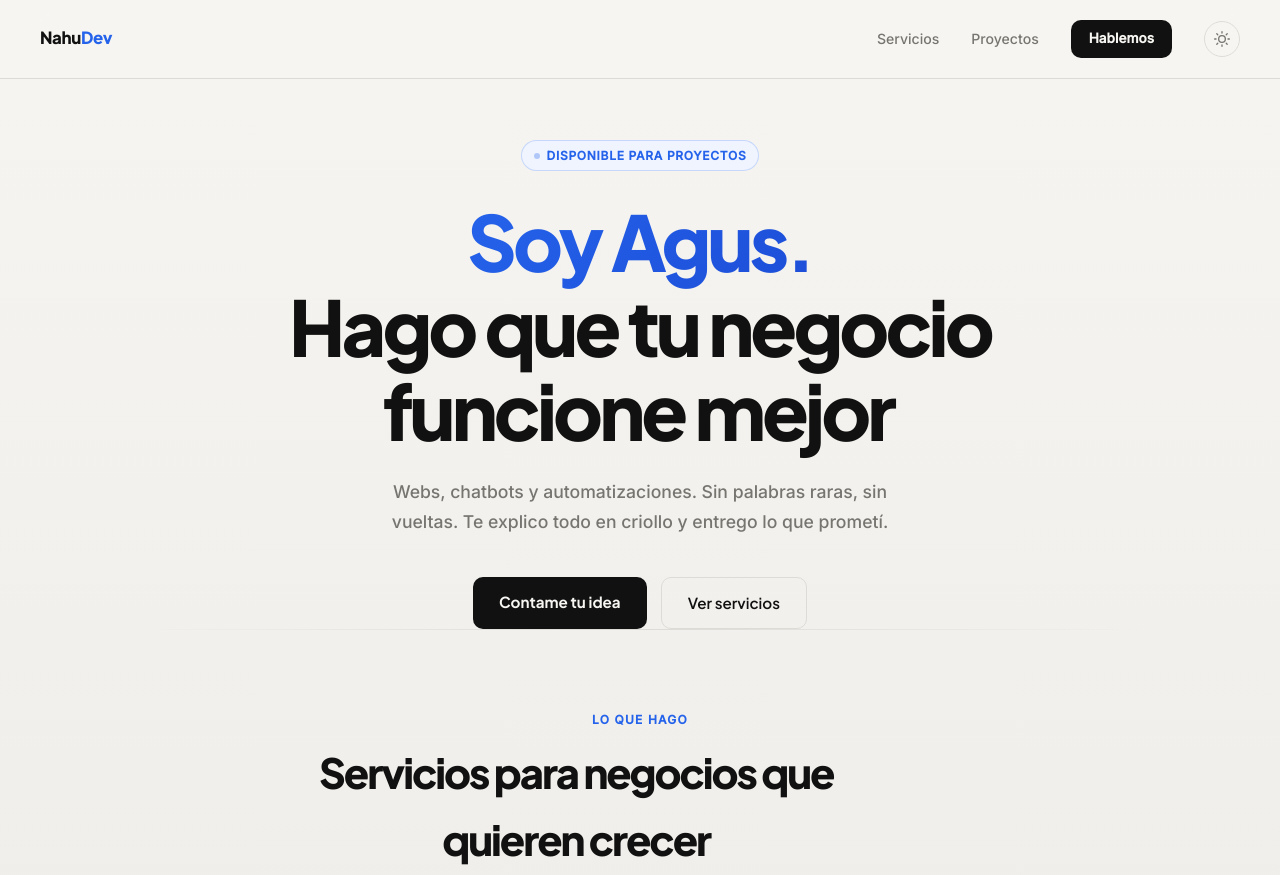
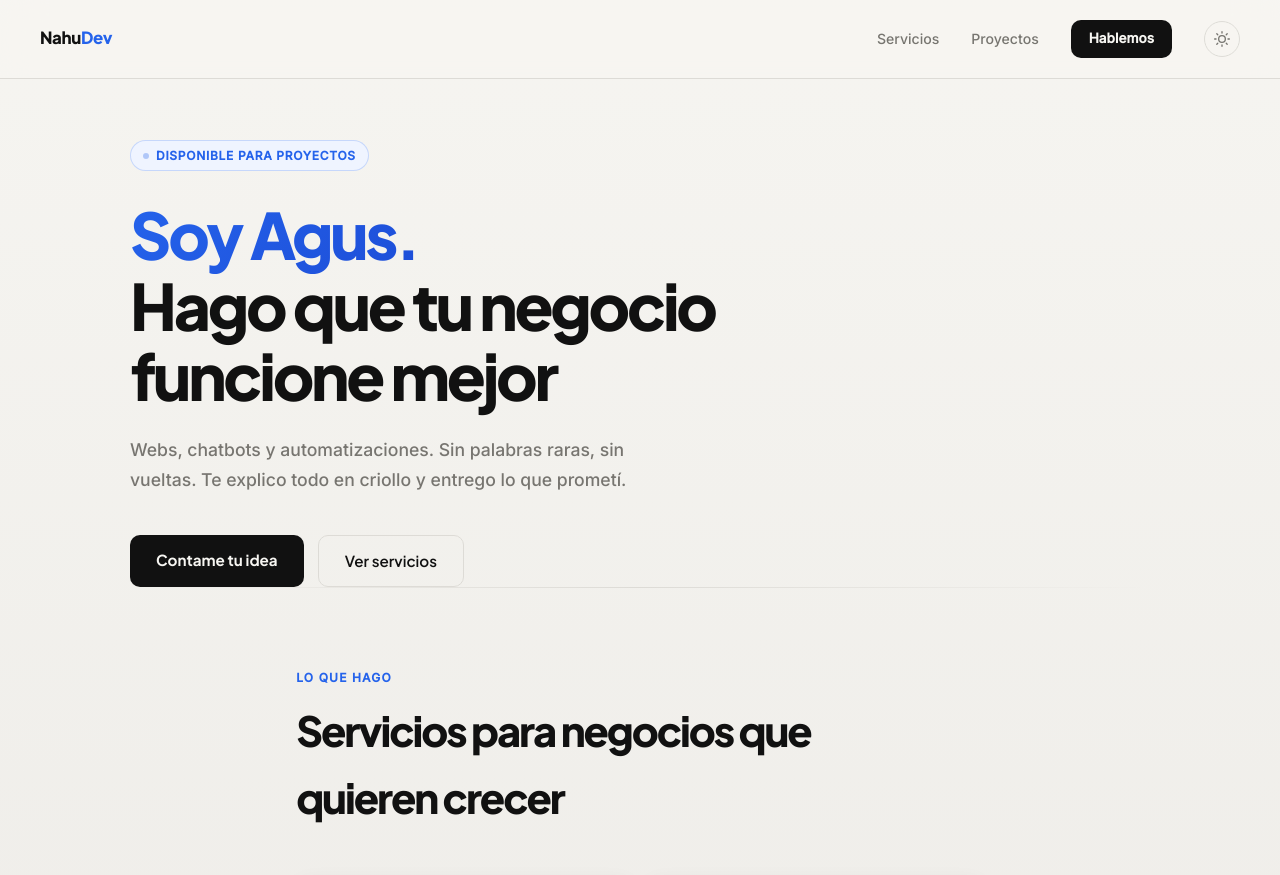
Before and after one commit to Agus3312/Portfolio-NahuDev, a website: page index.html in a window 1280 px wide. Shown: the top 875 px of the page. Drawn offline with Linux system fonts and the light colour scheme.

Commit message:
style: align hero content to the left

```diff
--- a/index.css
+++ b/index.css
@@ -157,8 +157,8 @@
   display: flex;
   flex-direction: column;
   justify-content: center;
-  align-items: center;
-  text-align: center;
+  align-items: flex-start;
+  text-align: left;
   position: relative;
   z-index: 1;
 }
@@ -174,11 +174,11 @@
 }
 
 .hero-left {
-  max-width: 800px;
+  max-width: 720px;
   width: 100%;
   display: flex;
   flex-direction: column;
-  align-items: center;
+  align-items: flex-start;
   animation: heroFadeUp 0.8s cubic-bezier(0.16, 1, 0.3, 1) both;
 }
 
@@ -205,7 +205,7 @@
 
 h1 {
   font-family: 'Plus Jakarta Sans', sans-serif;
-  font-size: clamp(2.8rem, 6vw, 4.8rem);
+  font-size: clamp(2.6rem, 5vw, 4rem);
   font-weight: 800;
   line-height: 1.1;
   letter-spacing: -0.05em;
@@ -242,7 +242,7 @@
   color: var(--muted);
   font-size: 1.1rem;
   font-weight: 500;
-  max-width: 560px;
+  max-width: 520px;
   margin-bottom: 40px;
   line-height: 1.7;
 }
@@ -251,7 +251,7 @@
   display: flex;
   gap: 14px;
   flex-wrap: wrap;
-  justify-content: center;
+  justify-content: flex-start;
 }
 
 /* ── BUTTONS ── */
```
